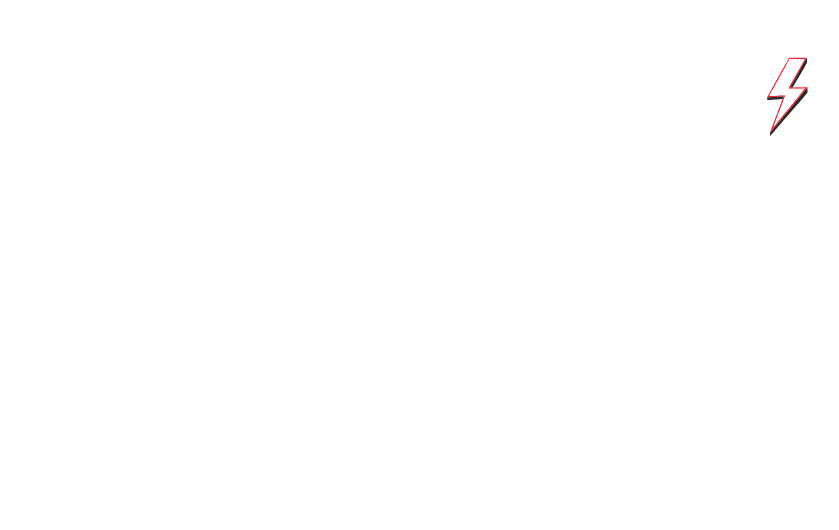
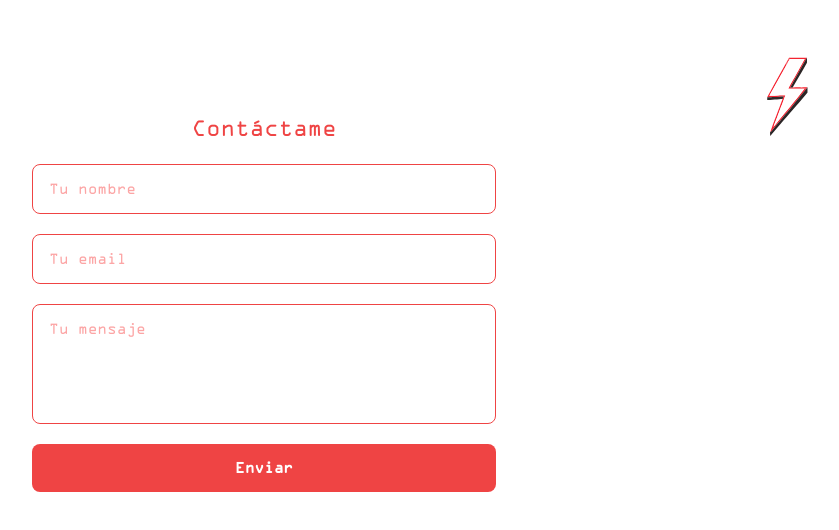
Before and after one commit to sergio-jorquera/portfolio, a React (Vite) app: page /contact in a window 1280 px wide. Before the commit this address had no page. Shown: the top 530 px of the page, without its empty margins (376-1215 px from the left). Built offline with nearby package versions, Linux system fonts and the light colour scheme.

Commit message:
refactor: add contact page

```diff
--- a/package.json
+++ b/package.json
@@ -10,6 +10,7 @@
     "preview": "vite preview"
   },
   "dependencies": {
+    "axios": "^1.11.0",
     "lucide-react": "^0.525.0",
     "react": "^19.1.0",
     "react-dom": "^19.1.0",
--- a/src/App.jsx
+++ b/src/App.jsx
@@ -9,6 +9,7 @@ import About from './pages/About.jsx'
 import Projects from './pages/Projects.jsx'
 import Portraits from './pages/Portraits.jsx'
 import Paints from './pages/Paints.jsx'
+import Contact from './pages/Contact.jsx'
 
 function App() {
   const [isMenuOpen, setIsMenuOpen] = useState(false)
@@ -35,6 +36,7 @@ function App() {
         <Route path="/projects/branding" element={<div>Branding</div>} />
         <Route path="/projects/webs" element={<div>Webs</div>} />
         <Route path="/about" element={<About isMenuOpen={isMenuOpen} />} />
+        <Route path="/contact" element={<Contact />} />
       </Routes>
     </>
   )
--- a/src/pages/Contact.jsx
+++ b/src/pages/Contact.jsx
@@ -1,7 +1,70 @@
-import React from 'react'
+// ContactForm.jsx
+import { useState } from "react";
+import axios from "axios";
 
-export const Contact = () => {
+function ContactForm() {
+  const [form, setForm] = useState({ nombre: "", email: "", mensaje: "" });
+
+  const handleChange = (e) => {
+    setForm({ ...form, [e.target.name]: e.target.value });
+  };
+
+  const handleSubmit = async (e) => {
+    e.preventDefault();
+    try {
+      await axios.post("http://localhost:8000/api/contacto/", form);
+      alert("Mensaje enviado correctamente");
+      setForm({ nombre: "", email: "", mensaje: "" });
+    } catch (error) {
+      alert("Hubo un error al enviar el mensaje");
+    }
+  };
+
   return (
-    <div>Contact</div>
-  )
+   <form
+  onSubmit={handleSubmit}
+  className="max-w-lg mx-auto pt-20 p-6 bg-white rounded-2xl flex flex-col gap-5 min-h-screen"
+>
+  <h2 className="text-2xl font-light relative font-ko text-center text-red-500">Contáctame</h2>
+
+  <input
+    type="text"
+    name="nombre"
+    placeholder="Tu nombre"
+    value={form.nombre}
+    onChange={handleChange}
+    required
+    className="relative font-ko border border-red-500 rounded-lg focus:outline-none focus:ring-red-600 text-red-500 transition placeholder-red-300 pl-4 pr-4 py-3"
+  />
+
+  <input
+    type="email"
+    name="email"
+    placeholder="Tu email"
+    value={form.email}
+    onChange={handleChange}
+    required
+    className="relative font-ko border border-red-500 rounded-lg focus:outline-none focus:ring-red-600 text-red-500  transition placeholder-red-300 pl-4 pr-4 py-3"
+  />
+
+  <textarea
+    name="mensaje"
+    placeholder="Tu mensaje"
+    value={form.mensaje}
+    onChange={handleChange}
+    required
+    className="relative font-ko border border-red-500 rounded-lg min-h-[120px] resize-none focus:outline-none focus:ring-red-600 text-red-500  transition placeholder-red-300 pl-4 pr-4 py-3"
+  />
+
+  <button
+    type="submit"
+    className="bg-red-500 relative font-ko text-white font-bold py-3 rounded-lg hover:bg-red-500 transition"
+  >
+    Enviar
+  </button>
+</form>
+
+  );
 }
+
+export default ContactForm;
```
Also changed, not shown: 1 other file (tests, documents, lock files or other folders).
